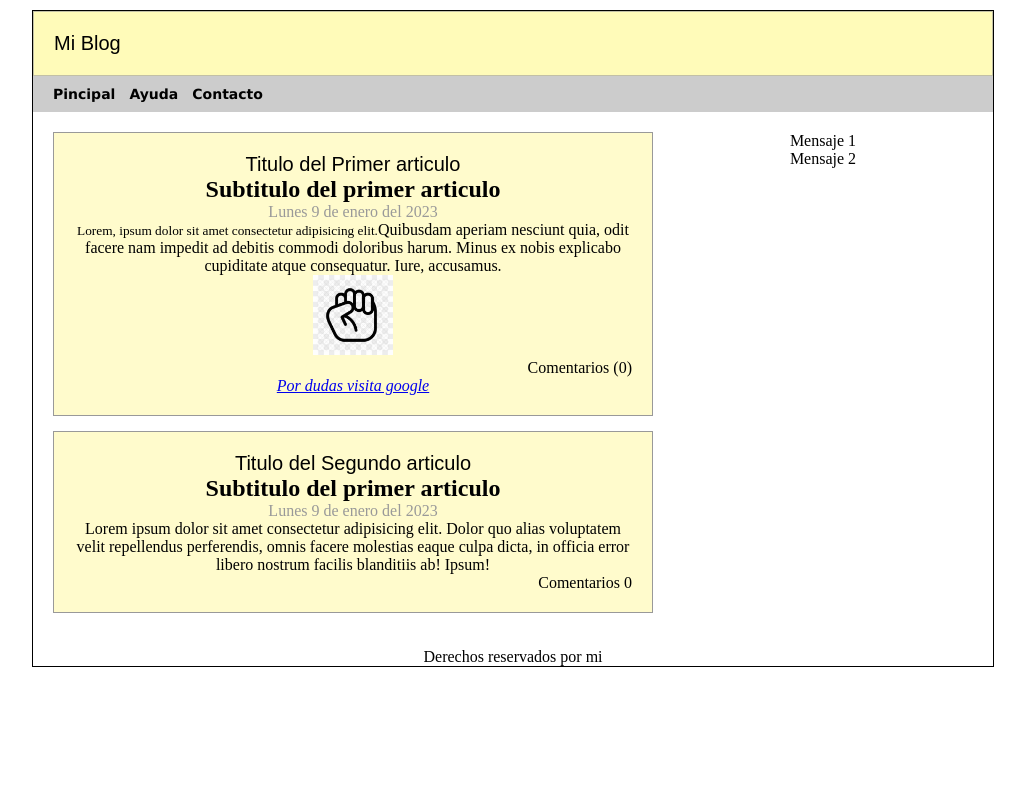
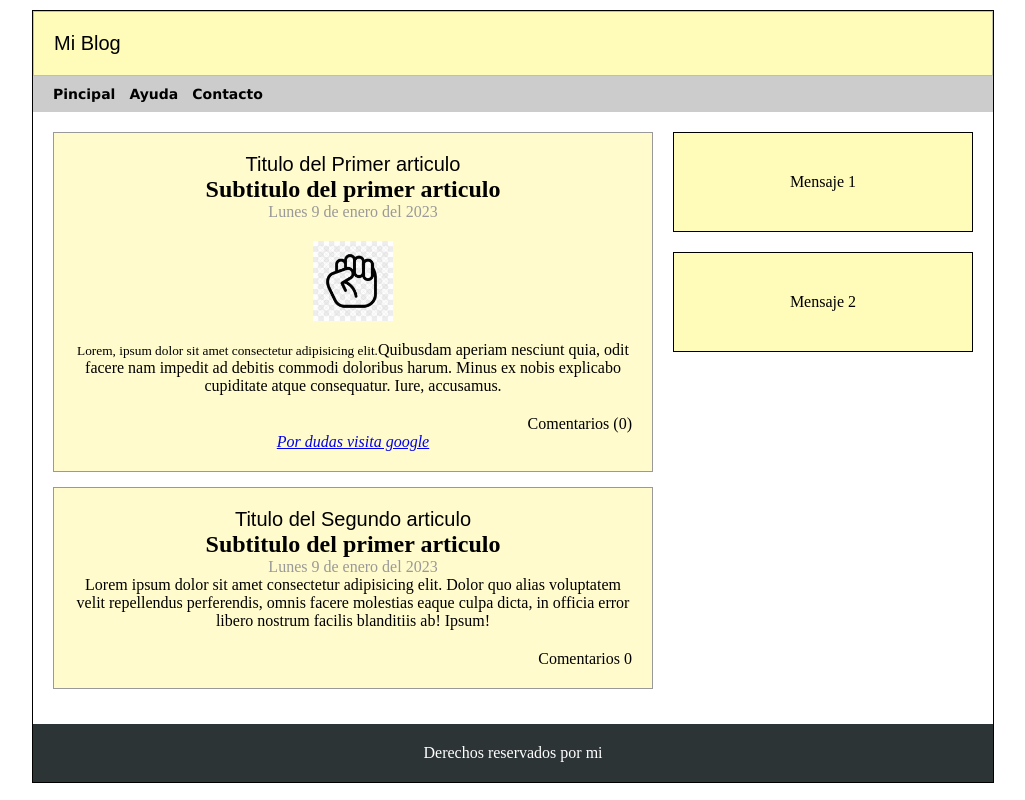
Before and after one commit to fabriciobogado/mi-primer-sitio-web, a plain HTML site: page index.html in a window 1280 px wide. Shown: the whole page, without its empty margins (127-1152 px from the left). Drawn offline with Linux system fonts and the light colour scheme.

Commit message:
martes final css

```diff
--- a/estilos.css
+++ b/estilos.css
@@ -75,16 +75,28 @@ time{
 }
 article footer{
     text-align: right;
+    margin-top: 20px;
 }
 .columna{
     width: 300px;
     float: left;
     margin: 20px 0;
 }
+.columna blockquote {
+    border: 1px solid black;
+    padding: 40px;
+    background:#fffbb9 ;
+    margin-bottom: 20px;
+}
 
 .pie{
     clear: both;
+    padding: 20px;
+    background:#2d3436;
+    color: #ffffff
 }
 img{
     width: 80px;
+    display: block;
+    margin: 20px auto;
 }
--- a/index.html
+++ b/index.html
@@ -30,11 +30,10 @@
                     <h2> Subtitulo del primer articulo</h2>
                 </hgroup>
                 <time detetime="9/1/2023">Lunes 9 de enero del 2023</time>
-
+                <img src="imagenes/imagen.png" />
                 <p> <small>Lorem, ipsum dolor sit amet consectetur adipisicing elit.</small>Quibusdam aperiam nesciunt
                     quia, <span>odit facere nam impedit</span> ad debitis commodi doloribus harum. Minus ex nobis
                     explicabo cupiditate atque consequatur. Iure, accusamus.</p>
-                <img src="imagenes/imagen.png" />
                 <footer>
                     <p>Comentarios (0)</p>
                 </footer>
```
